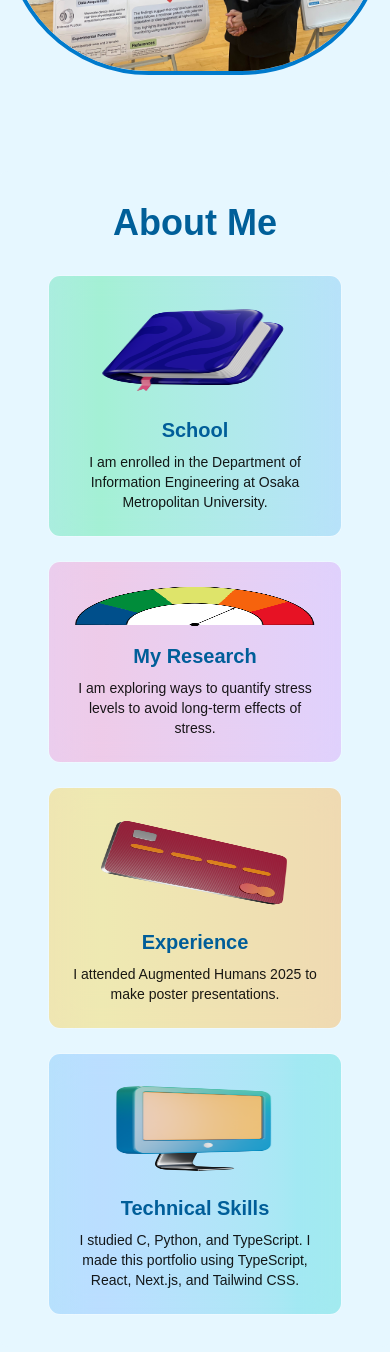
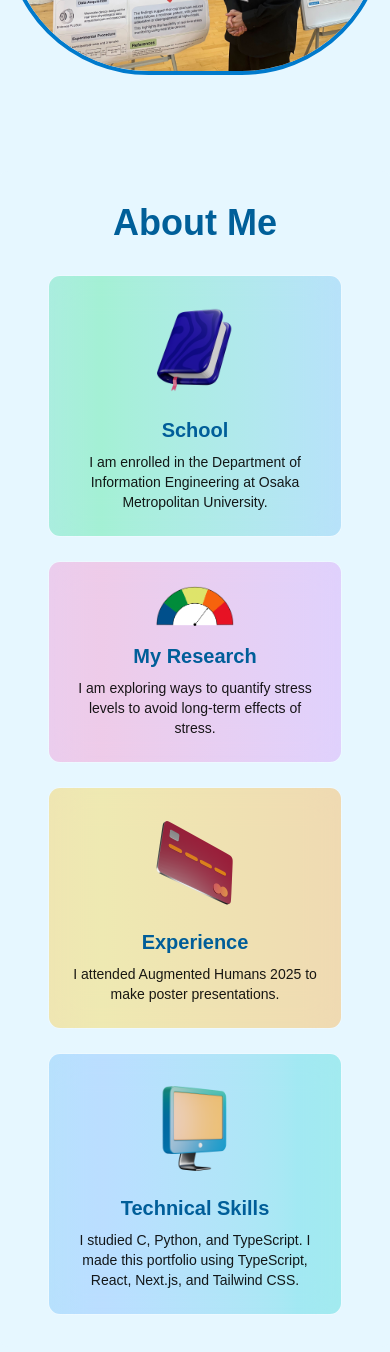
Before and after one commit to HaruyaFujii/MyPortfolio, a Next.js app: page / in a window 390 px wide. Shown: the part 752-2104 px from the top of the page. Built offline with nearby package versions, Linux system fonts and the light colour scheme.

Commit message:
portfolio

```diff
--- a/src/components/About.tsx
+++ b/src/components/About.tsx
@@ -16,7 +16,7 @@ const About = () => {
                 <div className="w-full md:col-span-5 relative bg-white/10 backdrop-blur-lg border border-white/20 rounded-xl overflow-hidden">
                     <div className="absolute inset-0 bg-gradient-to-r from-blue-400 via-green-400 to-blue-400 opacity-30 animate-gradient-xy"></div>
                     <div className="flex flex-col md:flex-row p-6 relative z-10">
-                        <Image src={book} alt="book" className="w-auto h-[100px] md:h-[130px] mb-4 md:mb-0 md:mr-6" />
+                        <Image src={book} alt="book" className="w-auto h-[100px] md:h-[130px] object-contain mb-4 md:mb-0 md:mr-6" />
                         <div className="flex flex-col text-center md:text-left">
                             <h2 className="text-xl md:text-2xl font-bold text-[#005e99]">School</h2>
                             <p className="text-sm md:text-lg text-black/90 mt-2">
@@ -30,7 +30,7 @@ const About = () => {
                 <div className="w-full md:col-span-3 relative bg-white/10 backdrop-blur-lg border border-white/20 rounded-xl overflow-hidden">
                     <div className="absolute inset-0 bg-gradient-to-r from-purple-400 via-pink-400 to-purple-400 opacity-30 animate-gradient-xy"></div>
                     <div className="flex flex-col md:flex-row p-6 relative z-10">
-                        <Image src={stress} alt="stress" className="w-auto h-[40px] md:h-[50px] mb-4 md:mb-0 md:mr-6" />
+                        <Image src={stress} alt="stress" className="w-auto h-[40px] md:h-[60px] object-contain md:mt-8 mb-4 md:mb-0 md:mr-6" />
                         <div className="flex flex-col text-center md:text-left">
                             <h2 className="text-xl md:text-2xl font-bold text-[#005e99]">My Research</h2>
                             <p className="text-sm md:text-lg text-black/90 mt-2">
@@ -44,7 +44,7 @@ const About = () => {
                 <div className="w-full md:col-span-3 relative bg-white/10 backdrop-blur-lg border border-white/20 rounded-xl overflow-hidden">
                     <div className="absolute inset-0 bg-gradient-to-r from-orange-400 via-yellow-400 to-orange-400 opacity-30 animate-gradient-xy"></div>
                     <div className="flex flex-col md:flex-row p-6 relative z-10">
-                        <Image src={card} alt="card" className="w-auto h-[100px] md:h-[130px] mb-4 md:mb-0 md:mr-6" />
+                        <Image src={card} alt="card" className="w-auto h-[100px] md:h-[130px] object-contain mb-4 md:mb-0 md:mr-6" />
                         <div className="flex flex-col text-center md:text-left">
                             <h2 className="text-xl md:text-2xl font-bold text-[#005e99]">Experience</h2>
                             <p className="text-sm md:text-lg text-black/90 mt-2">
@@ -58,7 +58,7 @@ const About = () => {
                 <div className="w-full md:col-span-5 relative bg-white/10 backdrop-blur-lg border border-white/20 rounded-xl overflow-hidden">
                     <div className="absolute inset-0 bg-gradient-to-r from-teal-400 via-blue-400 to-teal-400 opacity-30 animate-gradient-xy"></div>
                     <div className="flex flex-col md:flex-row p-6 relative z-10">
-                        <Image src={pc} alt="pc" className="w-auto h-[100px] md:h-[130px] mb-4 md:mb-0 md:mr-6" />
+                        <Image src={pc} alt="pc" className="w-auto h-[100px] md:h-[130px] object-contain mb-4 md:mb-0 md:mr-6" />
                         <div className="flex flex-col text-center md:text-left">
                             <h2 className="text-xl md:text-2xl font-bold text-[#005e99]">Technical Skills</h2>
                             <p className="text-sm md:text-lg text-black/90 mt-2">
```
